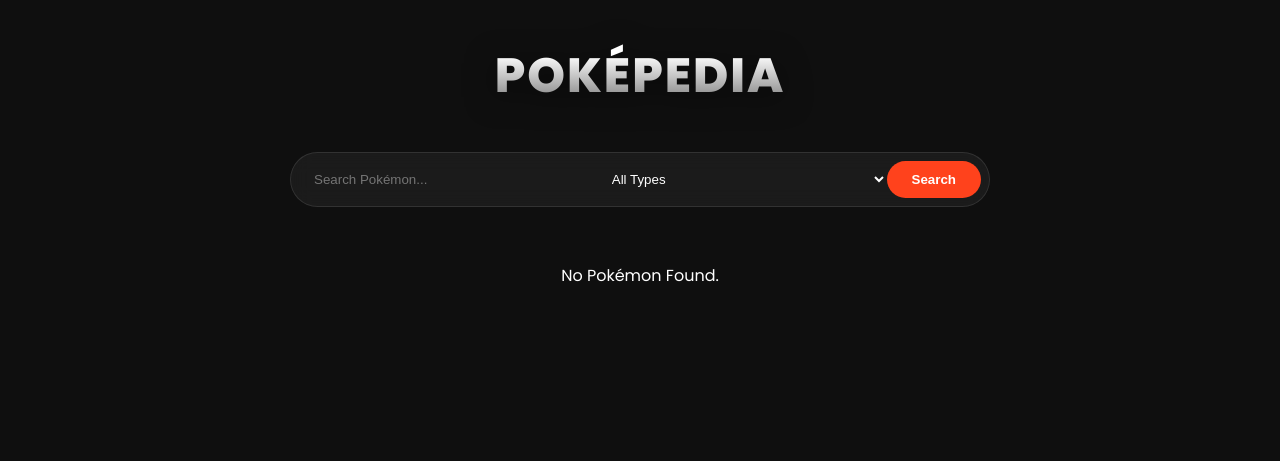
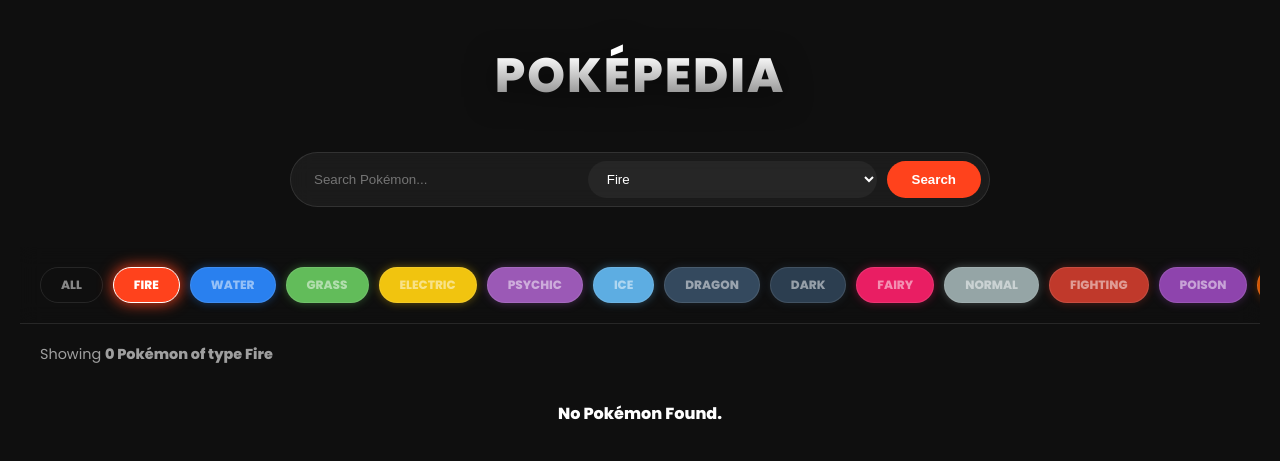
Before and after one commit to ClydeLimbaga420/Pokepedia, a PHP site: page /index.php?type=Fire in a window 1280 px wide. Shown: the top 461 px of the page. Run offline with PHP 8.4, Linux system fonts and the light colour scheme; tables that the repository leaves empty or names only in its code hold one stand-in row (values such as "Sample post").

Commit message:
Update system

```diff
--- a/index.php
+++ b/index.php
@@ -1,22 +1,31 @@
 <?php
 include 'config.php';
 
-// Search Logic
 $search = isset($_GET['search']) ? $_GET['search'] : '';
-$type   = isset($_GET['type']) ? $_GET['type'] : '';
+$typeFilter = isset($_GET['type']) ? $_GET['type'] : '';
 
-$query = "SELECT * FROM pokemon WHERE name LIKE :search";
-$params = [':search' => "%$search%"];
+$types = ['Fire', 'Water', 'Grass', 'Electric', 'Psychic', 'Ice', 'Dragon', 'Dark', 'Fairy', 'Normal', 'Fighting', 'Poison', 'Ground', 'Rock', 'Bug', 'Ghost', 'Steel', 'Flying'  ];
 
-if (!empty($type)) {
+$query = "SELECT * FROM pokemon WHERE 1=1";
+$params = [];
+
+if (!empty($search)) {
+    $query .= " AND name LIKE :search";
+    $params[':search'] = "%$search%";
+}
+
+if (!empty($typeFilter)) {
     $query .= " AND (type1 = :type OR type2 = :type)";
-    $params[':type'] = $type;
+    $params[':type'] = $typeFilter;
 }
+
 $query .= " ORDER BY pokemon_id ASC";
 
 $stmt = $pdo->prepare($query);
 $stmt->execute($params);
 $pokemonList = $stmt->fetchAll(PDO::FETCH_ASSOC);
+
+$resultCount = count($pokemonList);
 ?>
 
 <!DOCTYPE html>
@@ -27,13 +36,42 @@ $pokemonList = $stmt->fetchAll(PDO::FETCH_ASSOC);
     <link href="https://fonts.googleapis.com/css2?family=Poppins:wght@300;400;600;800&display=swap" rel="stylesheet">
 
     <style>
-        :root { --bg: #0f0f0f; --card: rgba(255, 255, 255, 0.05); --primary: #ff421c; }
+        :root { --bg: #0f0f0f; --card: rgba(255, 255, 255, 0.05); --primary: #ff421c;
+    --fire: #ff421c;
+            --water: #2980ef;
+            --grass: #62bc5a;
+            --electric: #f1c40f;
+            --psychic: #9b59b6;
+            --ice: #5dade2;
+            --dragon: #503da3;
+            --dark: #2c3e50;
+            --fairy: #e91e63;
+            --normal: #95a5a6;
+            --fighting: #c0392b;
+            --poison: #8e44ad;
+            --ground: #d35400;
+            --rock: #7b8d93;
+            --bug: #27ae60;
+            --ghost: #4b5a94;
+            --steel: #bdc3c7;
+            --flying: #7f8c8d;}
 
         body {
             background: var(--bg); color: white; font-family: 'Poppins', sans-serif;
             margin: 0; padding: 20px; overflow-x: hidden;
         }
 
+        .search-form select {
+            background: rgba(255,255,255,0.05) !important;
+            border-radius: 20px;
+            margin-right: 10px;
+            cursor: pointer;
+        }
+
+        .search-form select option {
+            background: #1a1a1a;
+            color: white;
+        }
 
         .search-container { max-width: 700px; margin: 40px auto; }
         .search-form {
@@ -48,7 +86,6 @@ $pokemonList = $stmt->fetchAll(PDO::FETCH_ASSOC);
             padding: 10px 25px; border-radius: 30px; cursor: pointer; font-weight: 600;
         }
 
-        /* Grid Design */
         .pokemon-grid {
             display: grid; grid-template-columns: repeat(auto-fill, minmax(200px, 1fr));
             gap: 25px; max-width: 1200px; margin: 0 auto;
@@ -112,6 +149,63 @@ $pokemonList = $stmt->fetchAll(PDO::FETCH_ASSOC);
             color: rgba(255,255,255,0.1);
             letter-spacing: 2px;
         }
+
+        .filter-container {
+            display: flex;
+            gap: 10px;
+            padding: 20px;
+            overflow-x: auto;
+            white-space: nowrap;
+            position: sticky;
+            top: 0;
+            background: rgba(15, 15, 15, 0.8);
+            backdrop-filter: blur(10px);
+            z-index: 100;
+            border-bottom: 1px solid rgba(255, 255, 255, 0.1);
+            scrollbar-width: none;
+        }
+
+        .filter-container::-webkit-scrollbar {
+            display: none;
+        }
+
+        .filter-btn {
+            text-decoration: none;
+            color: rgba(255, 255, 255, 0.5);
+            padding: 8px 20px;
+            border-radius: 30px;
+            font-size: 0.75rem;
+            font-weight: 800;
+            border: 1px solid rgba(255, 255, 255, 0.1);
+            transition: all 0.3s cubic-bezier(0.4, 0, 0.2, 1);
+
+        }
+
+        .filter-btn.active.fire     { background: var(--fire); border-color: white; color: white; box-shadow: 0 0 15px var(--fire); }
+        .filter-btn.active.water    { background: var(--water); border-color: white; color: white; box-shadow: 0 0 15px var(--water); }
+        .filter-btn.active.grass    { background: var(--grass); border-color: white; color: white; box-shadow: 0 0 15px var(--grass); }
+        .filter-btn.active.electric { background: var(--electric); border-color: white; color: #000; box-shadow: 0 0 15px var(--electric); }
+        .filter-btn.active.psychic  { background: var(--psychic); border-color: white; color: white; box-shadow: 0 0 15px var(--psychic); }
+        .filter-btn.active.ice      { background: var(--ice); border-color: white; color: white; box-shadow: 0 0 15px var(--ice); }
+        .filter-btn.active.dragon   { background: var(--dragon); border-color: white; color: white; box-shadow: 0 0 15px var(--dragon); }
+        .filter-btn.active.dark     { background: var(--dark); border-color: white; color: white; box-shadow: 0 0 15px var(--dark); }
+        .filter-btn.active.fairy    { background: var(--fairy); border-color: white; color: white; box-shadow: 0 0 15px var(--fairy); }
+        .filter-btn.active.normal   { background: var(--normal); border-color: white; color: white; box-shadow: 0 0 15px var(--normal); }
+        .filter-btn.active.fighting { background: var(--fighting); border-color: white; color: white; box-shadow: 0 0 15px var(--fighting); }
+        .filter-btn.active.poison   { background: var(--poison); border-color: white; color: white; box-shadow: 0 0 15px var(--poison); }
+        .filter-btn.active.ground   { background: var(--ground); border-color: white; color: white; box-shadow: 0 0 15px var(--ground); }
+        .filter-btn.active.rock     { background: var(--rock); border-color: white; color: white; box-shadow: 0 0 15px var(--rock); }
+        .filter-btn.active.bug      { background: var(--bug); border-color: white; color: white; box-shadow: 0 0 15px var(--bug); }
+        .filter-btn.active.ghost    { background: var(--ghost); border-color: white; color: white; box-shadow: 0 0 15px var(--ghost); }
+        .filter-btn.active.steel    { background: var(--steel); border-color: white; color: #000; box-shadow: 0 0 15px var(--steel); }
+        .filter-btn.active.flying   { background: var(--flying); border-color: white; color: white; box-shadow: 0 0 15px var(--flying); }
+
+        .filter-btn.active:not([class*=" "]) {
+            background: white;
+            color:black;
+            border-color: white;
+        }
+
 
         .fire {
     background: #ff421c; box-shadow: 0 0 10px #ff421c66;
@@ -180,10 +274,38 @@ $pokemonList = $stmt->fetchAll(PDO::FETCH_ASSOC);
             <input type="text" name="search" placeholder="Search Pokémon..." value="<?= htmlspecialchars($search) ?>">
             <select name="type" onchange="this.form.submit()">
                 <option value="">All Types</option>
+                <?php foreach ($types as $t): ?>
+                    <option value="<?= $t ?>" <?= ($typeFilter == $t) ? 'selected' : '' ?>>
+                        <?= $t ?>
+                    </option>
+                <?php endforeach; ?>
             </select>
             <button type="submit">Search</button>
         </form>
     </section>
+
+    <div class="filter-container">
+        <a href="index.php" class="filter-btn <?= !$typeFilter ? 'active' : '' ?>">ALL</a>
+
+        <?php
+
+        foreach ($types as $t):
+        ?>
+
+            <a href="index.php?type=<?= $t ?>" class="filter-btn <?= ($typeFilter == $t) ? 'active' : '' ?> <?= strtolower($t) ?>">
+                <?= strtoupper($t) ?>
+
+            </a>
+
+        <?php endforeach; ?>
+    </div>
+
+    <div style="max-width: 1200px; margin: 20px auto; padding: 0 20px; opacity: 0.6; font-size: 0.9rem;">
+        Showing <strong><?= $resultCount ?><strong> Pokémon
+        <?php if($typeFilter) echo "of type <strong>$typeFilter</strong>"; ?>
+        <?php if($search) echo " matching \"<strong>$search</strong>\""; ?>
+
+    </div>
 
     <main class="pokemon-grid">
         <?php if (count($pokemonList) >0): ?>
```
